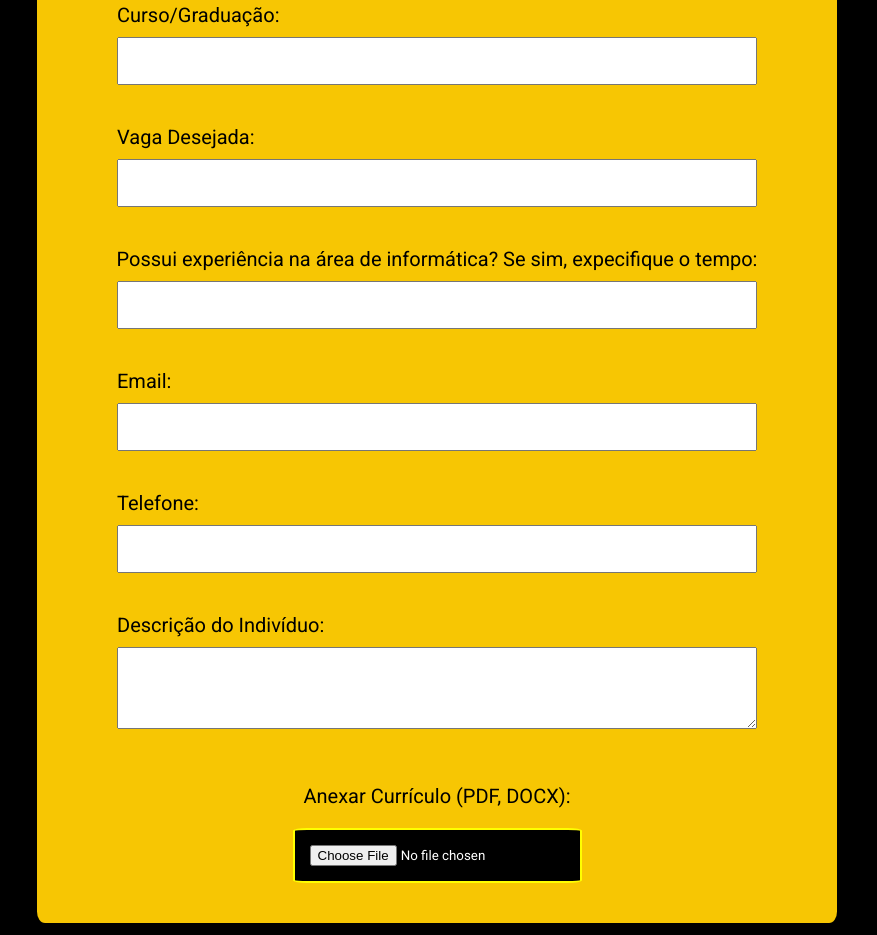
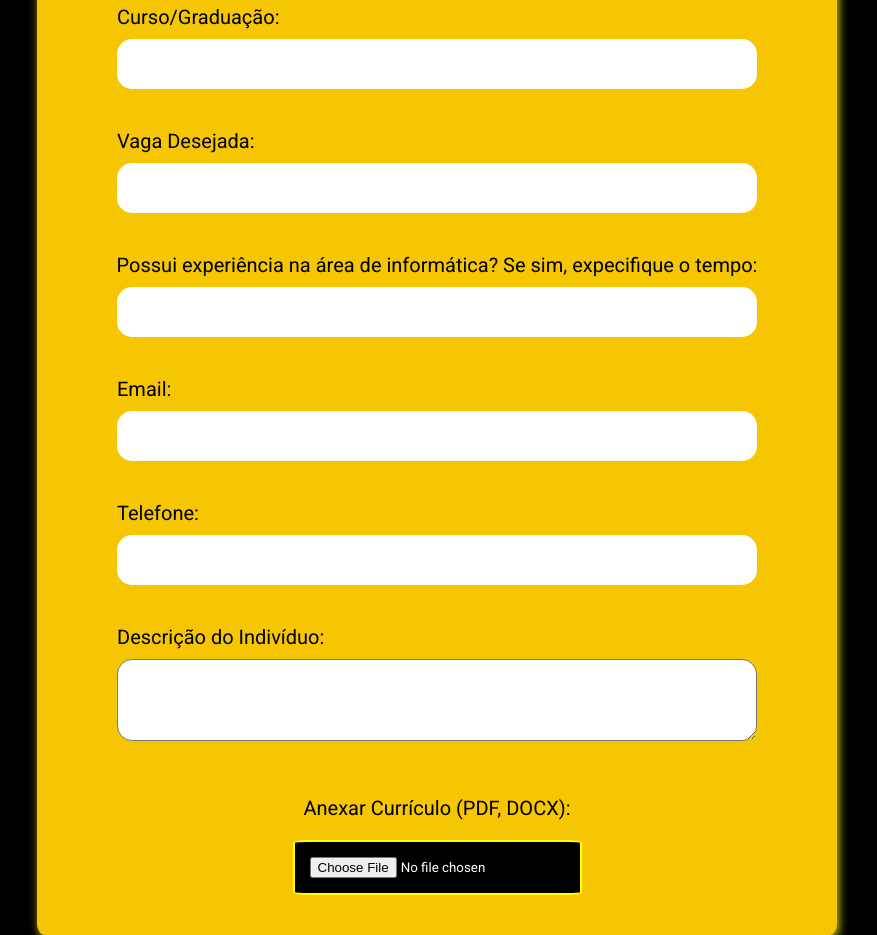
Before and after one commit to Acert-promotoria-repository/Forms-Admissao, a website: page index.html in a window 1280 px wide. Shown: the part 415-1350 px from the top of the page, without its empty margins (203-1080 px from the left). Drawn offline with Linux system fonts and the light colour scheme.

Commit message:
Estilos finalizados

```diff
--- a/css/styles.css
+++ b/css/styles.css
@@ -74,6 +74,7 @@ body{
     flex-direction: column;
     background-color: rgb(247, 198, 3);
     border-radius: 1%;
+    box-shadow: 2px 4px 10px rgba(255, 238, 0, 0.8);
 }
 
 h1{
@@ -94,9 +95,11 @@ h1{
     outline: none;
     margin-top: 10px;
     margin-bottom: 10px;
-    padding: 10px 10px 10px 10px;
+    padding: 13px 13px 13px 13px;
     width: 40rem;
     font-size: 20px;
+    border-radius: 15px;
+    border: none;
 }
 
 .form-group textarea{
@@ -105,7 +108,7 @@ h1{
     margin-bottom: 10px;
     width: 40rem;
     padding: 10px 10px 10px 10px;
-
+   border-radius: 15px;
 }
 
 .form-group-curriculo{
```
